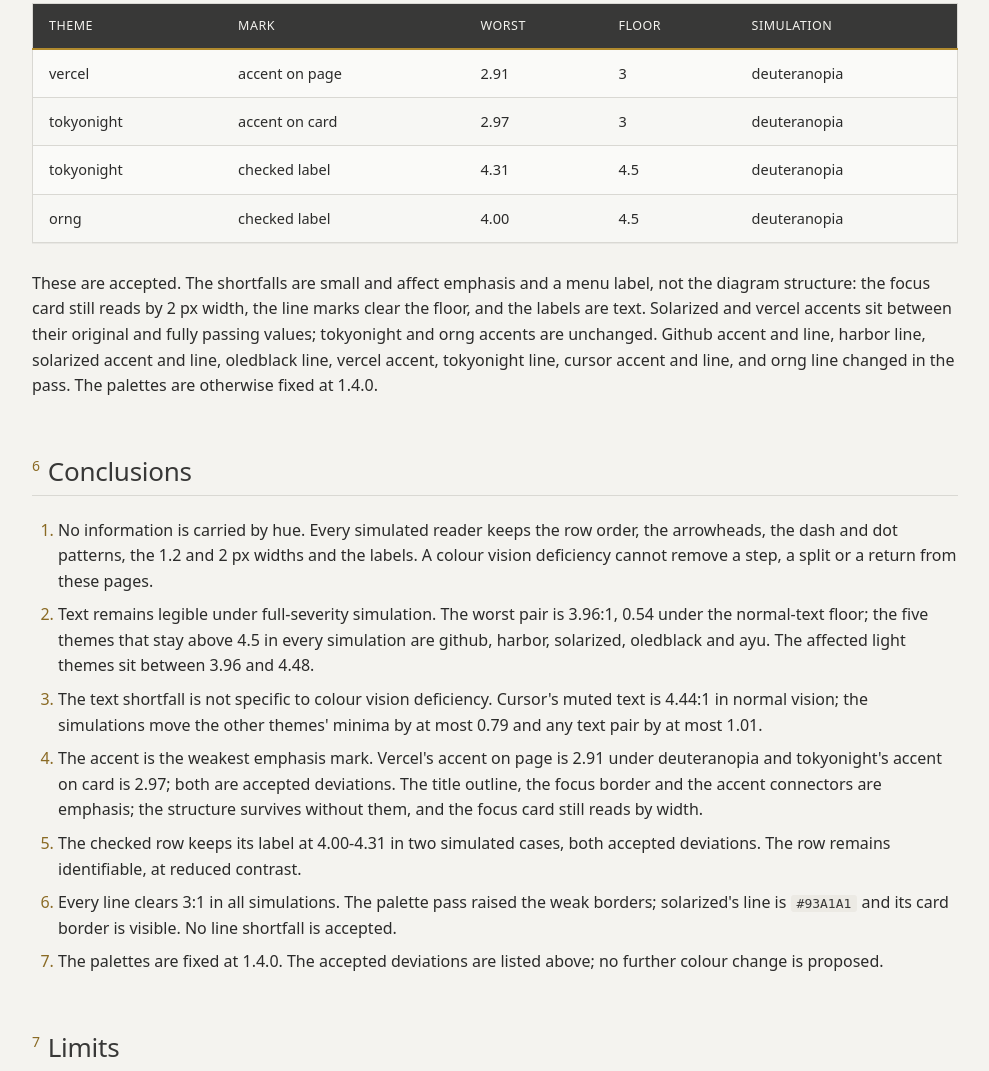
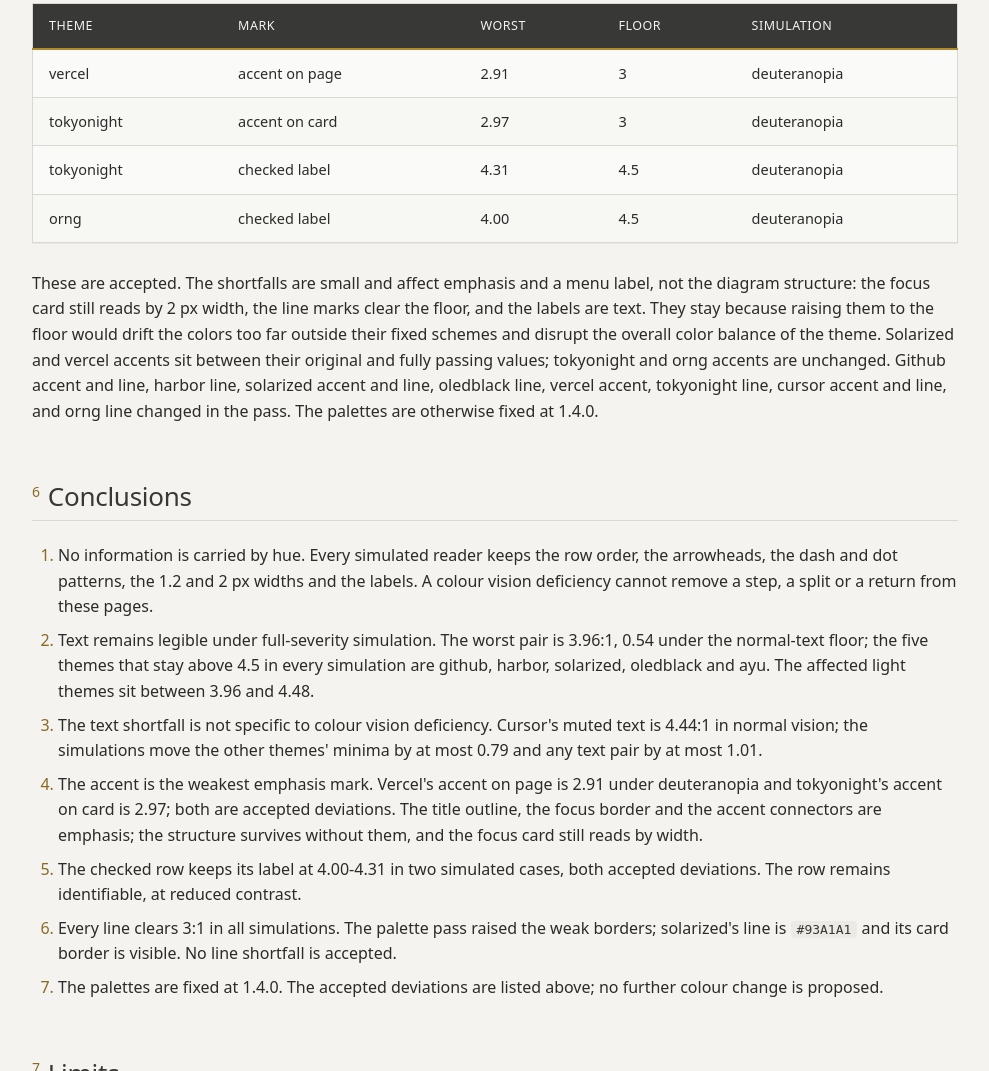
Before and after one commit to chezhenkie/simple-flow-diagram-skill, a plain HTML site: page docs/color-vision-audit.html in a window 1280 px wide. Shown: the part 3667-4738 px from the top of the page, without its empty margins (145-1134 px from the left). Drawn offline with Linux system fonts and the light colour scheme.

Commit message:
Docs: restore the shortfall reason and fit the index card name

```diff
--- a/docs/color-vision-audit.html
+++ b/docs/color-vision-audit.html
@@ -313,7 +313,7 @@ pre code{background:none;color:inherit;padding:0}
 <tr><td>tokyonight</td><td>checked label</td><td>4.31</td><td>4.5</td><td>deuteranopia</td></tr>
 <tr><td>orng</td><td>checked label</td><td>4.00</td><td>4.5</td><td>deuteranopia</td></tr>
 </tbody></table>
-<p>These are accepted. The shortfalls are small and affect emphasis and a menu label, not the diagram structure: the focus card still reads by 2 px width, the line marks clear the floor, and the labels are text. Solarized and vercel accents sit between their original and fully passing values; tokyonight and orng accents are unchanged. Github accent and line, harbor line, solarized accent and line, oledblack line, vercel accent, tokyonight line, cursor accent and line, and orng line changed in the pass. The palettes are otherwise fixed at 1.4.0.</p>
+<p>These are accepted. The shortfalls are small and affect emphasis and a menu label, not the diagram structure: the focus card still reads by 2 px width, the line marks clear the floor, and the labels are text. They stay because raising them to the floor would drift the colors too far outside their fixed schemes and disrupt the overall color balance of the theme. Solarized and vercel accents sit between their original and fully passing values; tokyonight and orng accents are unchanged. Github accent and line, harbor line, solarized accent and line, oledblack line, vercel accent, tokyonight line, cursor accent and line, and orng line changed in the pass. The palettes are otherwise fixed at 1.4.0.</p>
 <h2><span class="num">6</span>Conclusions</h2>
 <div class="rule"></div>
 <ol>
```
Also changed, not shown: docs/index.html (+1 -1 lines).
